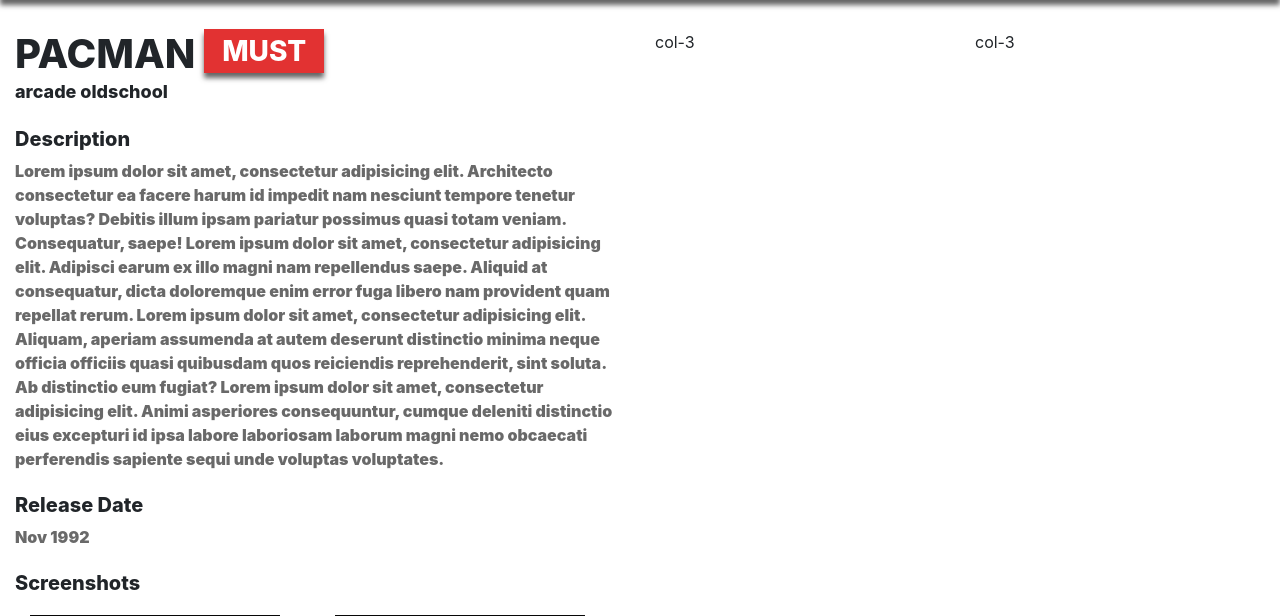
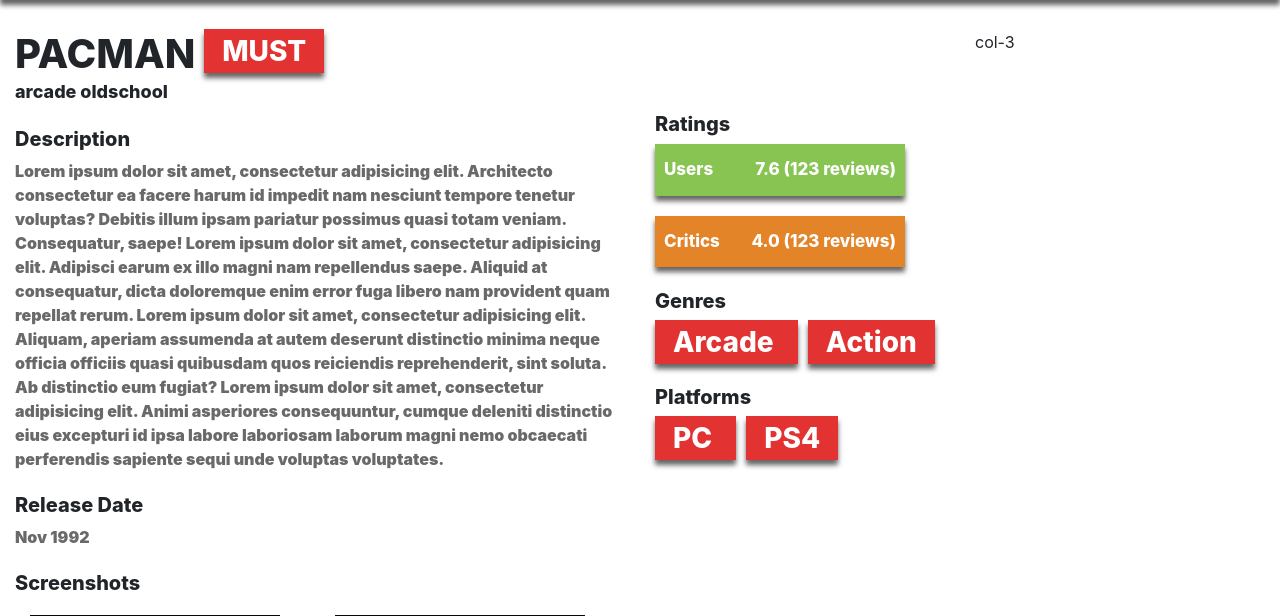
Before and after one commit to kirylzhautouski/GamesCatalog, a Django app: page /games/details/ in a window 1280 px wide. Shown: the part 62-678 px from the top of the page. Run offline with Django 3.2, Linux system fonts and the light colour scheme; some libraries are stand-ins or nearby versions.

Commit message:
Complete second column of games detail page

```diff
--- a/gamemuster/gamecatalog/static/gamecatalog/details_style.css
+++ b/gamemuster/gamecatalog/static/gamecatalog/details_style.css
@@ -47,3 +47,41 @@
 .margin-top {
     margin-top: 20px;
 }
+
+.tags-column {
+    margin-top: 60px;
+}
+
+.green-background {
+    background-color: #88C452;
+}
+
+.orange-background {
+    background-color: #E38428;
+}
+
+.ratings {
+    padding-top: 13px;
+    padding-bottom: 13px;
+    padding-right: 9px;
+    padding-left: 9px;
+    box-shadow: 0px 5px 5px 0px rgba(50, 50, 50, 0.75);
+    margin-right: 40px;
+}
+
+.rating-title {
+    color: white;
+    font-weight: 800;
+    font-size: 17px;
+}
+
+.rating-content {
+    float: right;
+    color: white;
+    font-weight: 800;
+    font-size: 17px;
+}
+
+.margin-left {
+    margin-left: 10px;
+}
--- a/gamemuster/gamecatalog/templates/gamecatalog/details.html
+++ b/gamemuster/gamecatalog/templates/gamecatalog/details.html
@@ -81,7 +81,49 @@
                 </div>
             </div>
 
-            <div class="col-3 details-column">col-3</div>
+            <div class="col-3 details-column tags-column">
+
+                <h3 class="details-title">
+                    Ratings
+                </h3>
+
+                <div class="ratings green-background">
+                    <span class="rating-title">Users</span>
+
+                    <span class="rating-content">7.6 (123 reviews)</span>
+                </div>
+
+                <div class="ratings orange-background margin-top">
+                    <span class="rating-title">Critics</span>
+
+                    <span class="rating-content">4.0 (123 reviews)</span>
+                </div>
+
+                <h3 class="details-title">
+                    Genres
+                </h3>
+
+                <span class="details-tag">
+                    Arcade
+                </span>
+
+                <span class="details-tag margin-left">
+                    Action
+                </span>
+
+                <h3 class="details-title">
+                    Platforms
+                </h3>
+
+                <span class="details-tag">
+                    PC
+                </span>
+
+                <span class="details-tag margin-left">
+                    PS4
+                </span>
+
+            </div>
 
             <div class="col-3 details-column">col-3</div>
 
```
